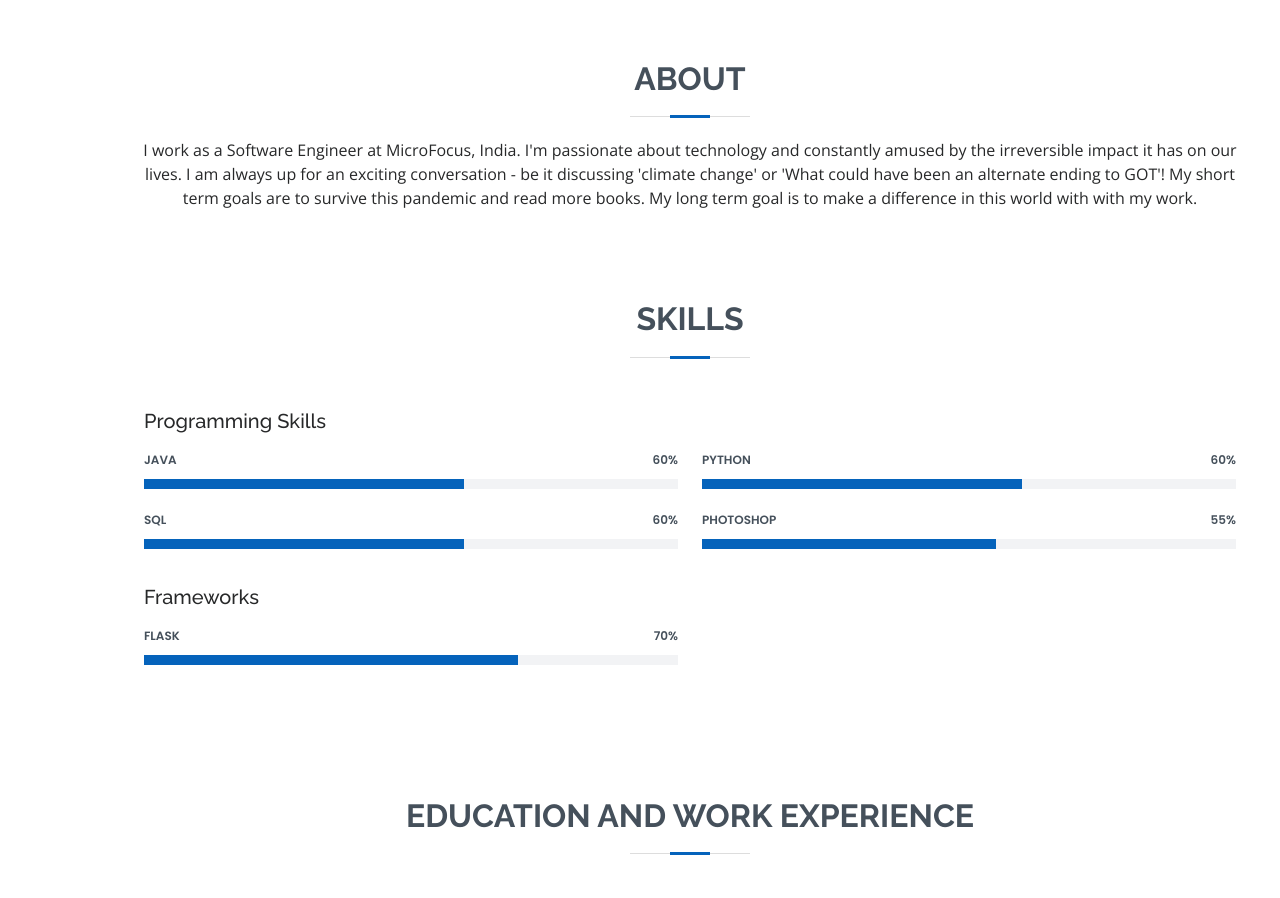
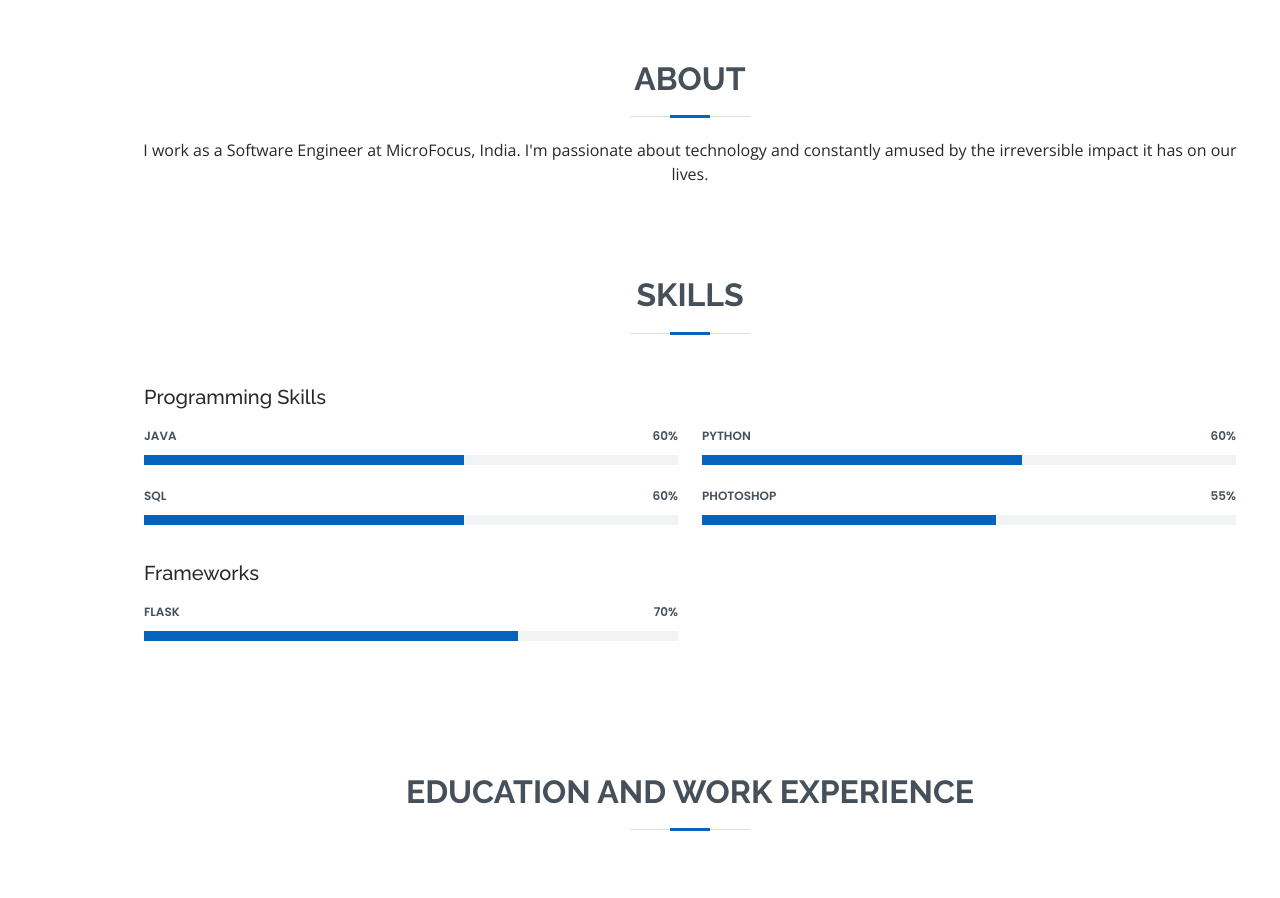
Before and after one commit to gopikakini/personal-website-v1, a plain HTML site: page index.html in a window 1280 px wide. Shown: the part 800-1698 px from the top of the page. Drawn offline with nearby package versions, Linux system fonts and the light colour scheme.

Commit message:
bio change

```diff
--- a/index.html
+++ b/index.html
@@ -79,11 +79,11 @@
           <h2>About</h2>
           <p>I work as a Software Engineer at MicroFocus, India.
             I'm passionate about technology and constantly amused by the irreversible impact it has on our lives.
-            I am always up for an exciting conversation
+            <!-- I am always up for an exciting conversation
          - be it
          discussing 'climate change' or 'What could have been an alternate ending to GOT'!
        My short term goals are to survive this pandemic and read more books. My long term goal is to
-       make a difference in this world with with my work. </p>
+       make a difference in this world with with my work. </p> -->
         </div>
 
         <!-- <div class="row">
```
